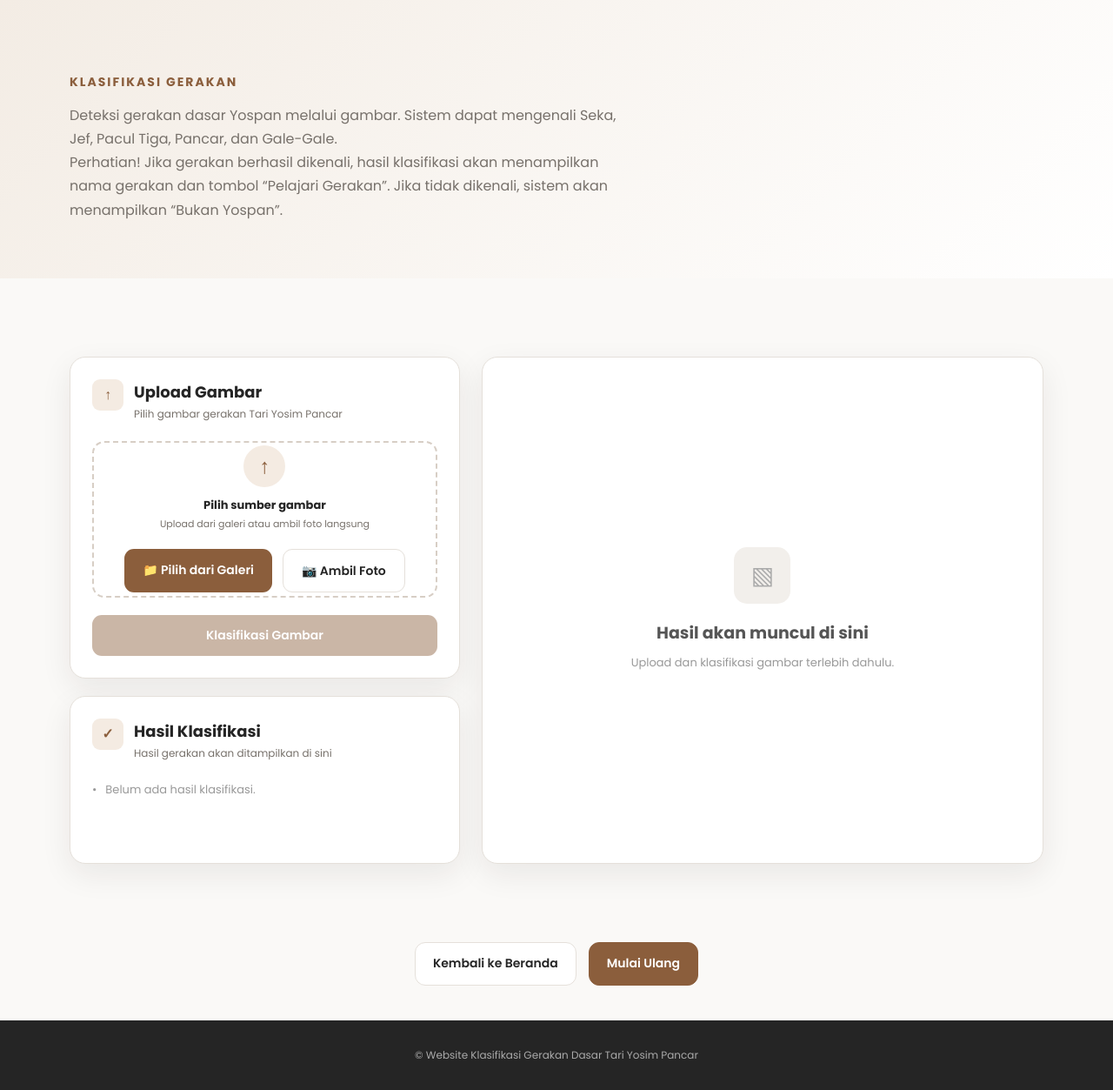
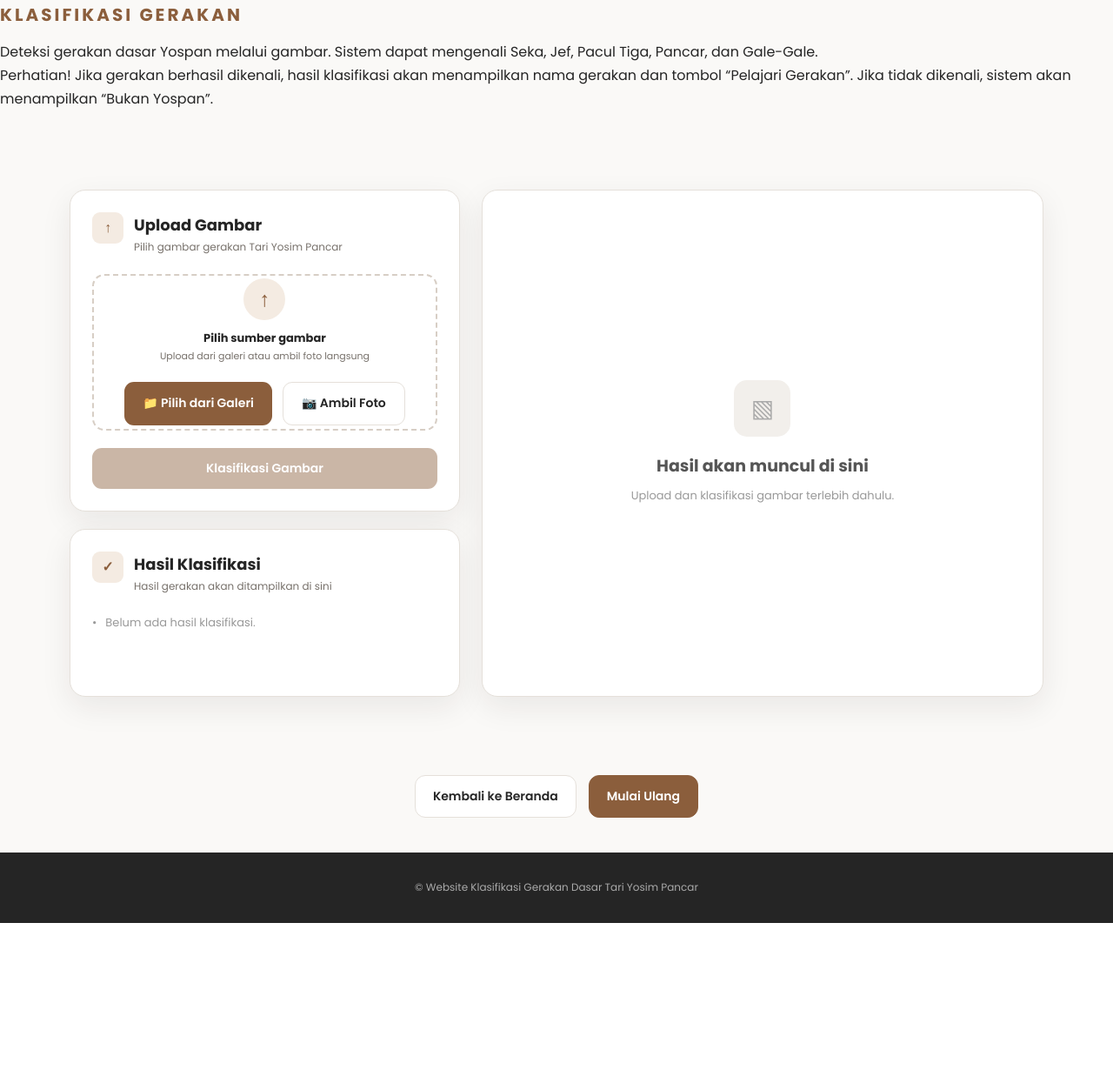
Before and after one commit to agung19xx/website-yospan, a Flask app: page /klasifikasi in a window 1280 px wide. Shown: the part 75-1328 px from the top of the page at 87% size. After the commit the page ends 1136 px from the top, so only its background shows below. Run offline with Flask 3, Linux system fonts and the light colour scheme; parts of the project's set-up code (start-up, migrations or seed data) failed here and were passed over.

Commit message:
Perbaiki klasifikasi.html dan style.css

```diff
--- a/static/css/style.css
+++ b/static/css/style.css
@@ -97,6 +97,12 @@ input {
   color: var(--brown);
 
   margin-bottom: 12px;
+}
+
+/* Judul kecil "KLASIFIKASI GERAKAN" dibuat lebih besar */
+.eyebrow.eyebrow-besar {
+  font-size: 20px;
+  letter-spacing: 3px;
 }
 
 /* ============================================================
--- a/templates/klasifikasi.html
+++ b/templates/klasifikasi.html
@@ -54,9 +54,7 @@
      HEADER
 ========================================================= -->
 
-    <section class="page-header">
-      <div class="container">
-        <span class="eyebrow"> KLASIFIKASI GERAKAN </span>
+  <span class="eyebrow eyebrow-besar"> KLASIFIKASI GERAKAN </span>
 
         <p>
           Deteksi gerakan dasar Yospan melalui gambar. Sistem dapat mengenali
```
